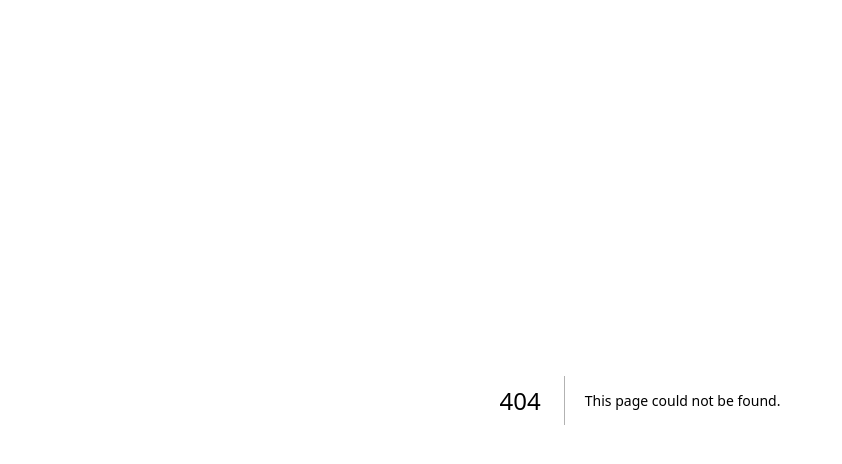
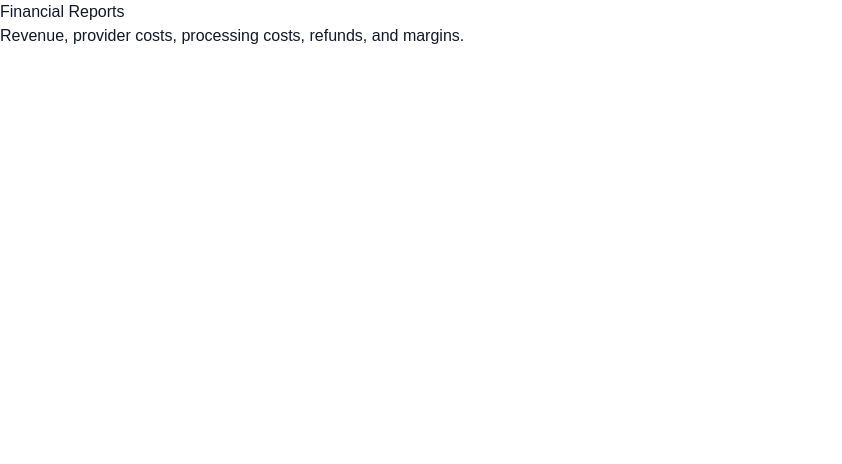
Before and after one commit to pra-y104/promvanta, a Next.js app: page /admin/reports in a window 1280 px wide. Before the commit this address had no page. Shown: the top 464 px of the page, without its empty margins (0-842 px from the left). Built offline with nearby package versions, Linux system fonts and the light colour scheme.

Commit message:
Create AdminReportsPage component for financial reports

```diff
--- /dev/null
+++ b/app/admin/reports/page.tsx
@@ -0,0 +1,8 @@
+export default function AdminReportsPage() {
+  return (
+    <main>
+      <h1>Financial Reports</h1>
+      <p>Revenue, provider costs, processing costs, refunds, and margins.</p>
+    </main>
+  );
+}
```
